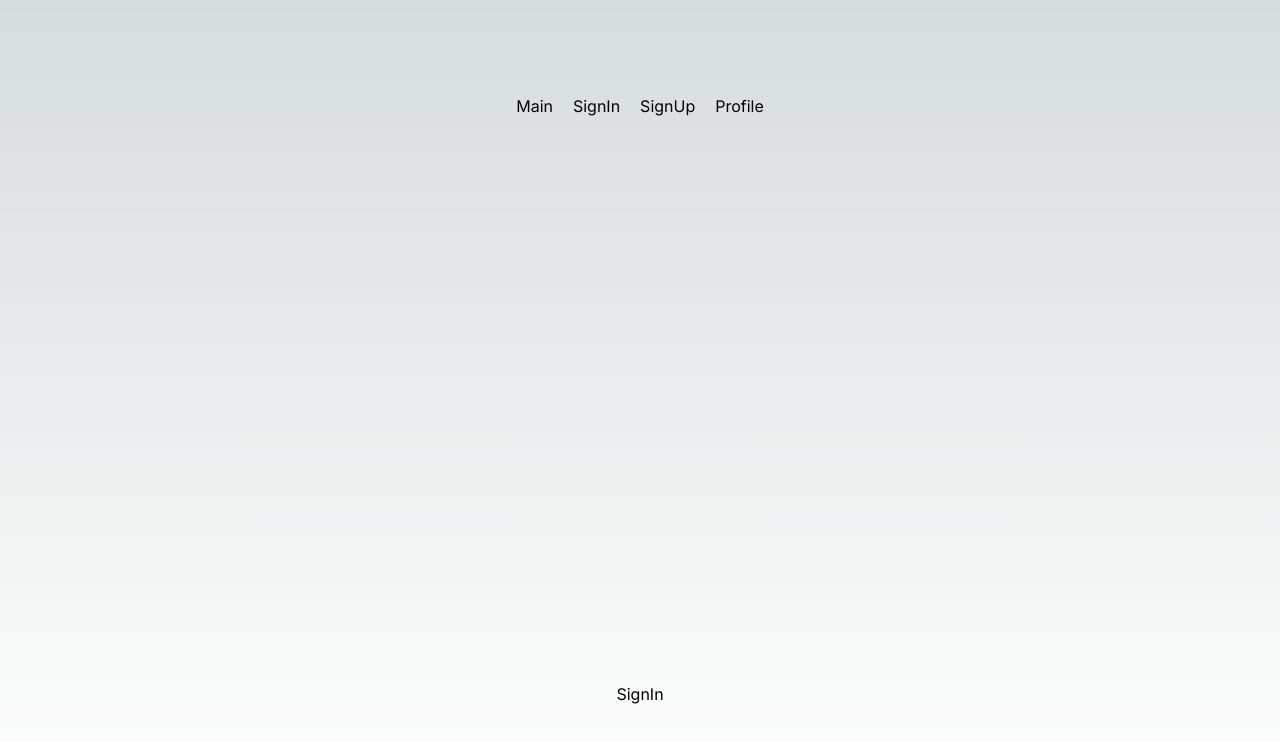
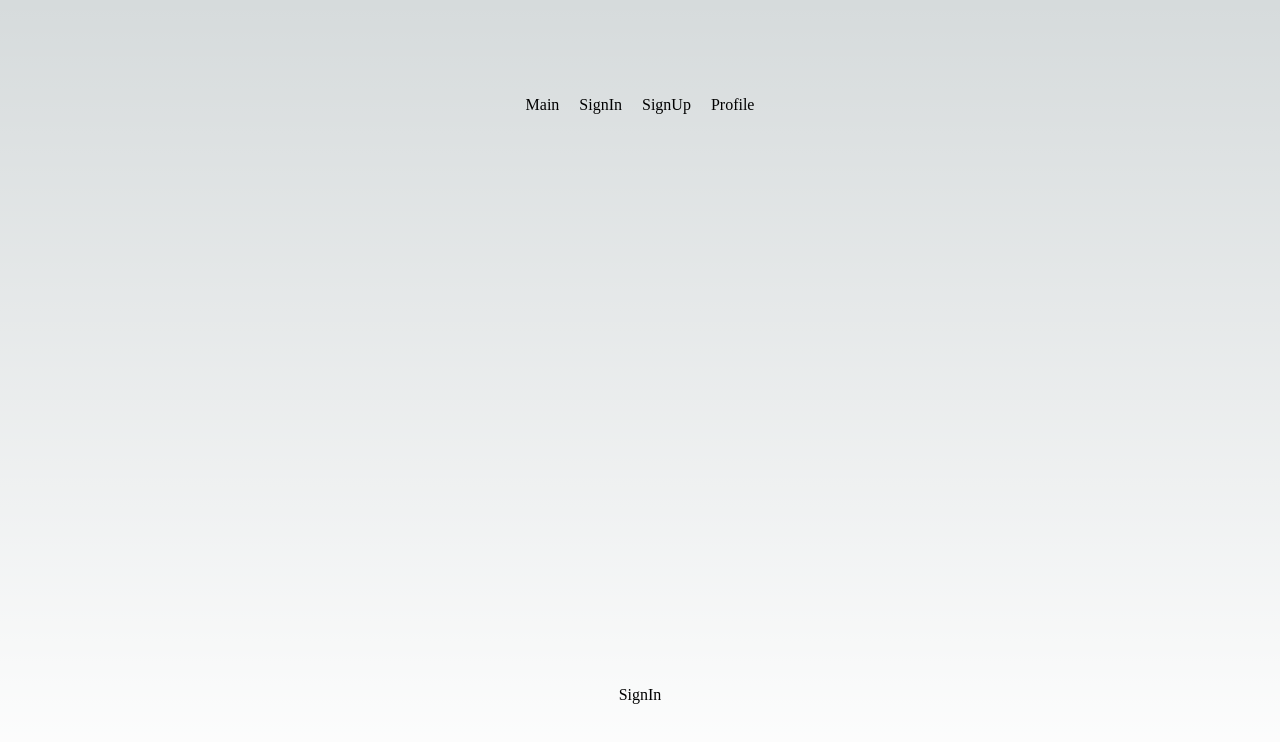
Before and after one commit to braivs/iti_nextjs_sceleton, a Next.js app: page /signin in a window 1280 px wide. Shown: the top 742 px of the page. Built offline with nearby package versions, Linux system fonts and the light colour scheme.

Commit message:
Added Layout

```diff
--- /dev/null
+++ b/components/Layout/Layout.tsx
@@ -0,0 +1,20 @@
+import {NextPage} from "next"
+import {PropsWithChildren, ReactElement} from "react"
+import styles from "@/styles/Home.module.css"
+import {Navbar} from "@/components/Navbar/Navbar"
+
+export const Layout: NextPage<PropsWithChildren> = (props) => {
+    const {children} = props
+
+    return (
+        <main className={`${styles.main}`}>
+            <Navbar/>
+            {children}
+        </main>
+    )
+
+}
+
+export const getLayout = (page: ReactElement) => {
+    return <Layout>{page}</Layout>
+}
--- a/pages/_app.tsx
+++ b/pages/_app.tsx
@@ -1,6 +1,21 @@
-import "@/styles/globals.css";
-import type { AppProps } from "next/app";
+import type { NextPage } from 'next'
+import type { AppProps } from 'next/app'
 
-export default function App({ Component, pageProps }: AppProps) {
-  return <Component {...pageProps} />;
+import type { ReactElement, ReactNode } from 'react'
+
+import '@/styles/globals.css'
+
+export type NextPageWithLayout<P = {}, IP = P> = NextPage<P, IP> & {
+  getLayout?: (page: ReactElement) => ReactNode
 }
+
+type AppPropsWithLayout = AppProps & {
+  Component: NextPageWithLayout
+}
+
+export default function MyApp({ Component, pageProps }: AppPropsWithLayout) {
+  // Use the layout defined at the page level, if available
+  const getLayout = Component.getLayout ?? (page => page)
+
+  return getLayout(<Component {...pageProps} />)
+}
--- a/pages/signin/index.tsx
+++ b/pages/signin/index.tsx
@@ -1,20 +1,14 @@
 import { HeadMeta } from '@/components/HeadMeta/HeadMeta'
-import { Navbar } from '@/components/Navbar/Navbar'
-import { Inter } from 'next/font/google'
-import Head from 'next/head'
+import { getLayout } from '@/components/Layout/Layout'
 
-import styles from '@/styles/Home.module.css'
-
-const inter = Inter({ subsets: ['latin'] })
-
-export default function Home() {
+function SignIn() {
   return (
     <>
       <HeadMeta title={'SignIn'} />
-      <main className={`${styles.main} ${inter.className}`}>
-        <Navbar />
-        SignIn
-      </main>
+      <div>SignIn</div>
     </>
   )
 }
+
+SignIn.getLayout = getLayout
+export default SignIn
```
Also changed, not shown: pages/index.tsx (+5 -8 lines), pages/profile/index.tsx (+6 -12 lines), pages/signup/index.tsx (+6 -11 lines).
